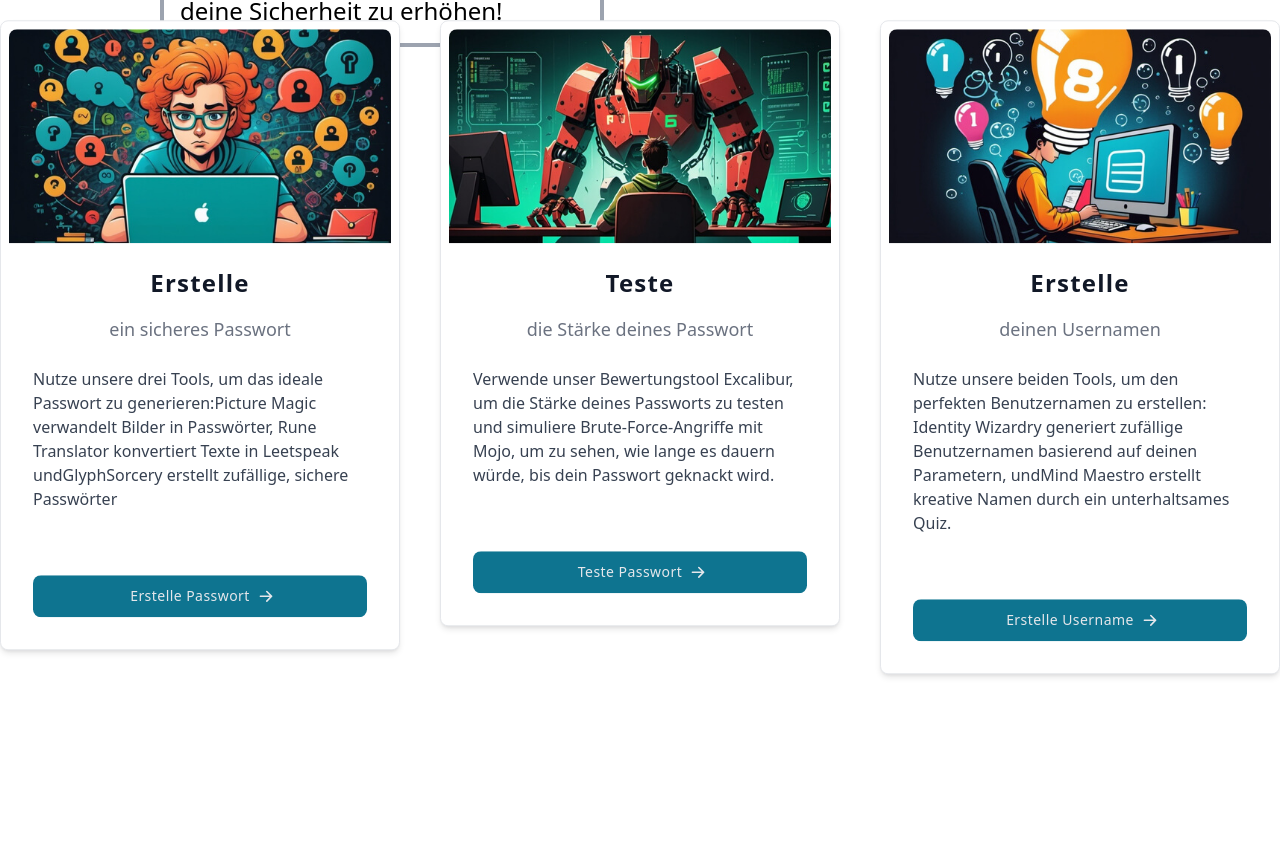
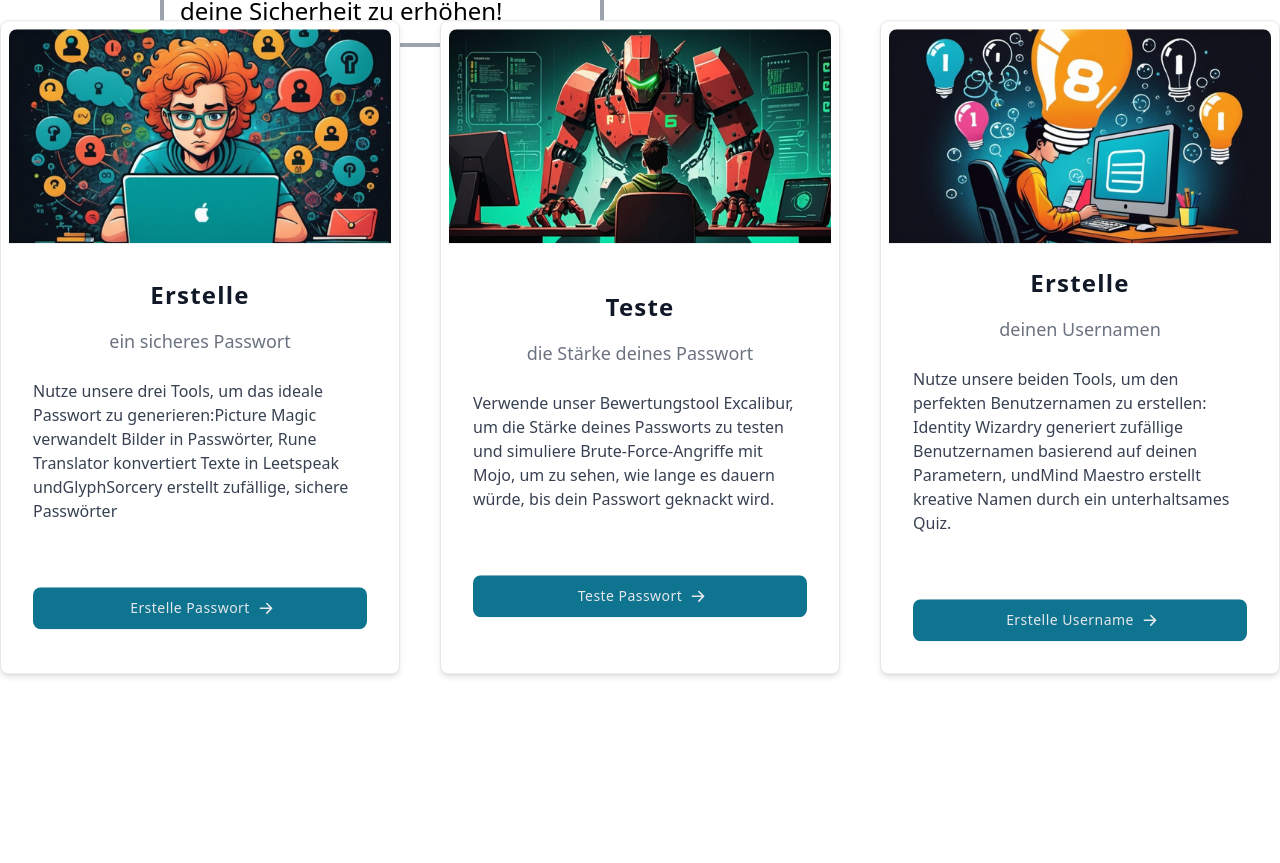
Before and after one commit to zabooz/pp_react_tailwind, a React (Vite) app: page / in a window 1280 px wide. Shown: the part 737-1600 px from the top of the page. Built offline with nearby package versions, Linux system fonts and the light colour scheme.

Commit message:
fixed landing page cards

```diff
--- a/src/App.tsx
+++ b/src/App.tsx
@@ -33,7 +33,7 @@ function App() {
       if (result) setLoggedIn(true);
     })();
   }, []);
-
+  console.log(235)
   return (
     <HeadProvider>
         <Flowbite>
--- a/src/content/landingPage/CardLanding.tsx
+++ b/src/content/landingPage/CardLanding.tsx
@@ -1,4 +1,5 @@
 import { Card, Button } from "flowbite-react";
+import { Link } from "react-router-dom";
 
 interface CardData {
   title: string;
@@ -7,6 +8,7 @@ interface CardData {
   btnText: string;
   imgSrc: string;
   imgAlt: string;
+  btnLink: string;
 }
 
 interface Props {
@@ -29,7 +31,9 @@ function CardCom({ data }: Props) {
         {data.text}
       </p>
       <Button className="mt-12 text-lg text-gray-200 tracking-wide ">
+      <Link to={data.btnLink}>
         {data.btnText}
+        </Link>
         <svg
           className="-mr-1 ml-2 h-5 w-4 items-center justify-center flex "
           fill="currentColor"
--- a/src/content/landingPage/LandingPage.tsx
+++ b/src/content/landingPage/LandingPage.tsx
@@ -10,12 +10,12 @@ function LandingPage() {
   return (
     <>
       <Header/>
-      <main className="grid gap-10 md:grid-cols-1 lg:grid-cols-3  min-h-[86vh] content-center">
+      <main className="grid gap-10 md:grid-cols-1 lg:grid-cols-3  min-h-[86vh] content-center ">
 
         {Object.entries(cardData).map(([key, data]) => (
           <BounceOnScroll key={key}>
             <CardCom key={key} data={data} />
-          </BounceOnScroll>
+           </BounceOnScroll>
         ))}
 
       </main>
--- a/src/data/landingPage/CardsData.ts
+++ b/src/data/landingPage/CardsData.ts
@@ -6,6 +6,7 @@ export const cardData = {
     btnText: "Erstelle Passwort",
     imgSrc: "src/assets/landingPage/password.jpg",
     imgAlt: "Erstelle Passwort Picture",
+    btnLink: "/password-generating",
   },
   testing: {
     title: "Teste",
@@ -14,6 +15,7 @@ export const cardData = {
     btnText: "Teste Passwort",
     imgSrc: "src/assets/landingPage/testing.jpg",
     imgAlt: "Teste Passwort Picture",
+    btnLink: "/password-testing",
   },
   username: {
     title: "Erstelle",
@@ -22,5 +24,6 @@ export const cardData = {
     btnText: "Erstelle Username",
     imgSrc: "src/assets/landingPage/username.jpg",
     imgAlt: "Erstelle Username Picture",
+    btnLink: "/username-generating",
   },
 };
--- a/src/utillities/BounceScroll.tsx
+++ b/src/utillities/BounceScroll.tsx
@@ -32,9 +32,9 @@ const BounceOnScroll: React.FC<BounceOnScrollProps> = ({ children }) => {
   return (
     <div
       ref={elementRef}
-      className={`transition-all duration-500 ease-in-out  ${
+      className={` grid grid-cols-1 transition-all duration-500 ease-in-out  ${
         isVisible ? "lg:animate-bounce" : ""
-      }`}
+      } `}
     >
       {children}
     </div>
```
